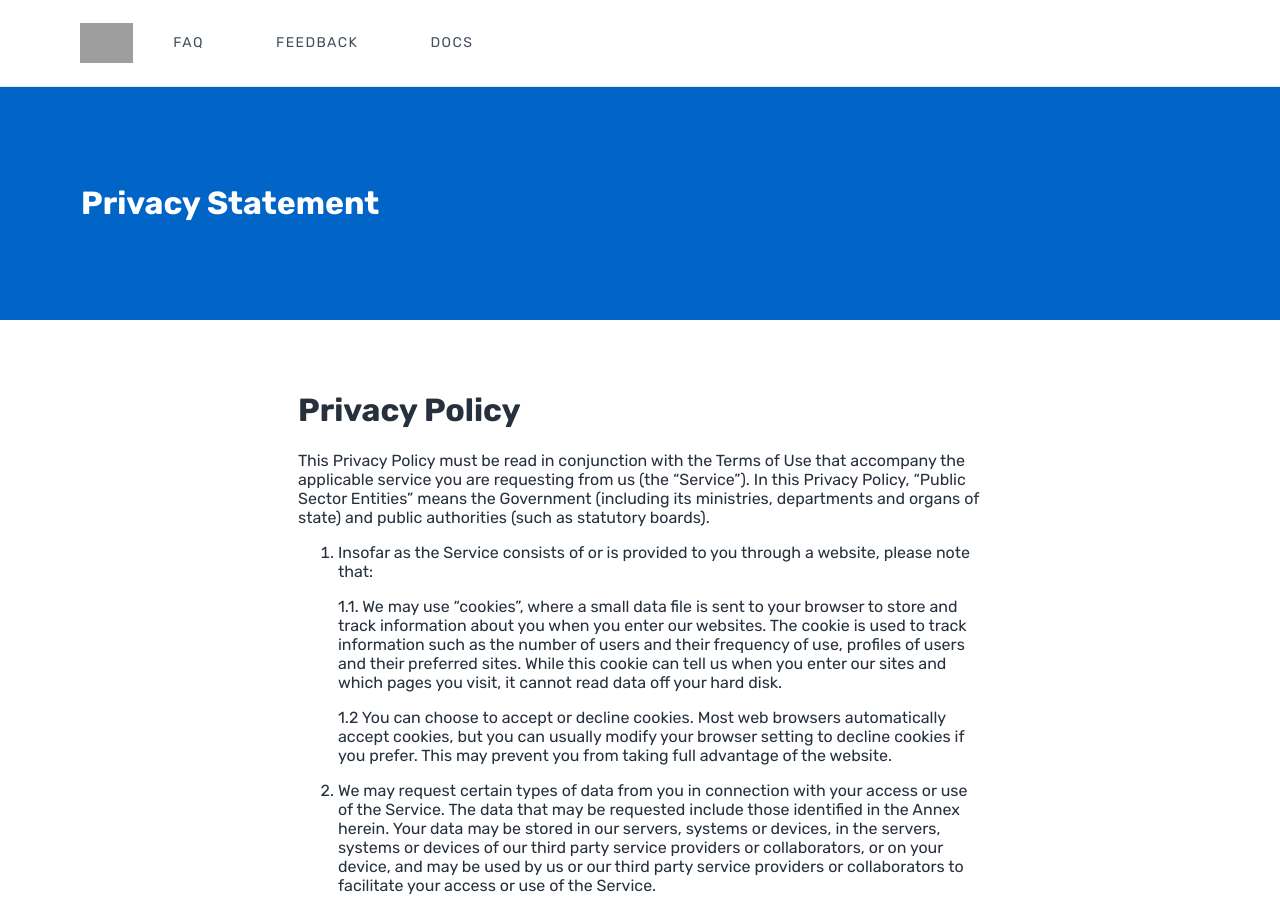
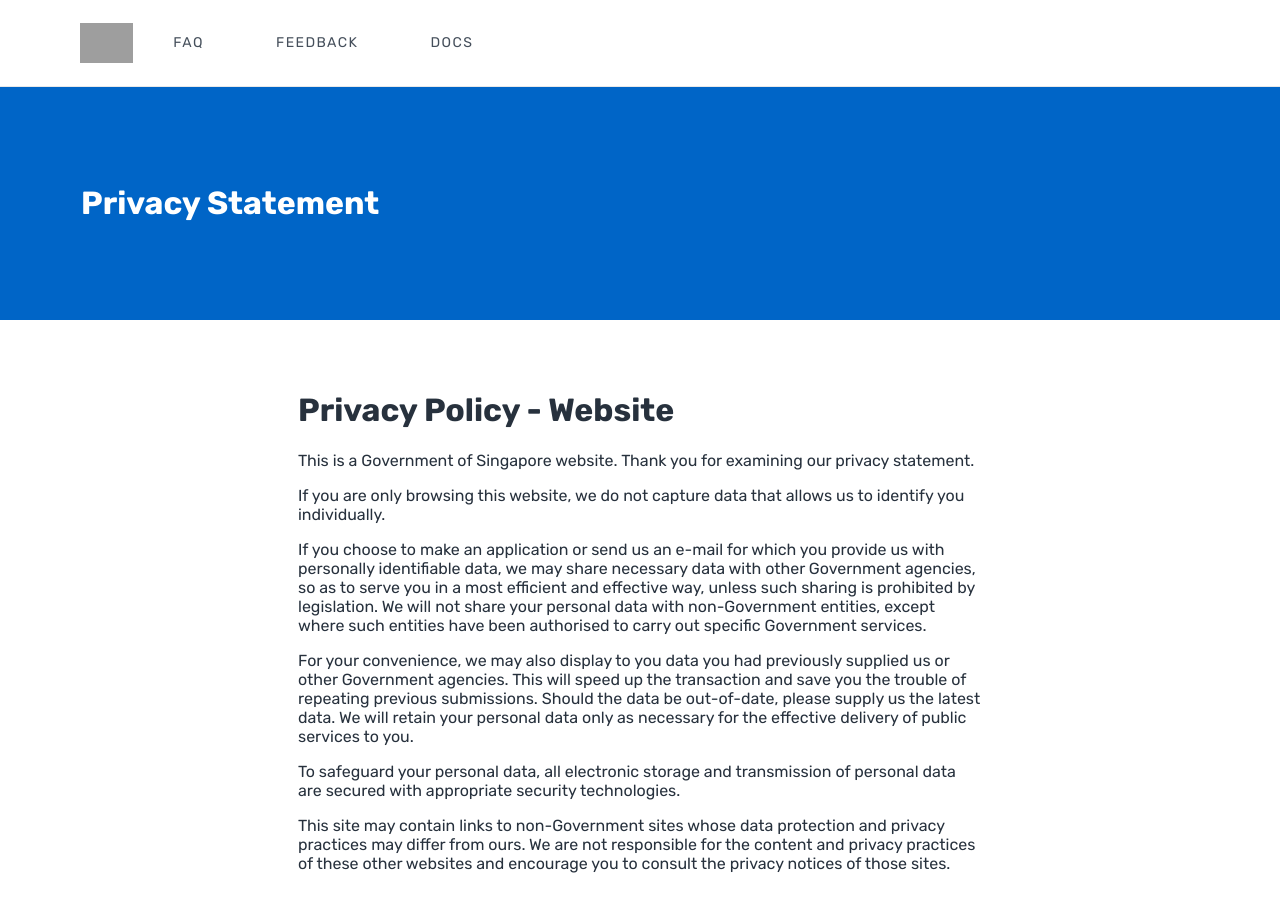
Before and after one commit to opengovsg/sgID-microsite, a Jekyll site: the page built from privacy.md, in a window 1280 px wide and 900 px high. Built offline with Jekyll 4.4.1, drawn with Linux system fonts in a browser that asks for light colours; some of the changed text lies outside the part shown; grey boxes are pictures that could not be loaded.

Commit message:
Combine privacy policies

```diff
--- a/privacy.md
+++ b/privacy.md
@@ -3,7 +3,22 @@ layout: page
 title: Privacy Statement
 permalink: /privacy/
 ---
-# Privacy Policy
+
+# Privacy Policy - Website
+
+This is a Government of Singapore website. Thank you for examining our privacy statement.
+
+If you are only browsing this website, we do not capture data that allows us to identify you individually.
+
+If you choose to make an application or send us an e-mail for which you provide us with personally identifiable data, we may share necessary data with other Government agencies, so as to serve you in a most efficient and effective way, unless such sharing is prohibited by legislation. We will not share your personal data with non-Government entities, except where such entities have been authorised to carry out specific Government services.
+
+For your convenience, we may also display to you data you had previously supplied us or other Government agencies. This will speed up the transaction and save you the trouble of repeating previous submissions. Should the data be out-of-date, please supply us the latest data. We will retain your personal data only as necessary for the effective delivery of public services to you.
+
+To safeguard your personal data, all electronic storage and transmission of personal data are secured with appropriate security technologies.
+
+This site may contain links to non-Government sites whose data protection and privacy practices may differ from ours. We are not responsible for the content and privacy practices of these other websites and encourage you to consult the privacy notices of those sites.
+
+# Privacy Policy - sgID Mobile App
 
 This Privacy Policy must be read in conjunction with the Terms of Use that accompany the applicable service you are requesting from us (the “Service”). In this Privacy Policy, “Public Sector Entities” means the Government (including its ministries, departments and organs of state) and public authorities (such as statutory boards).
 
```
